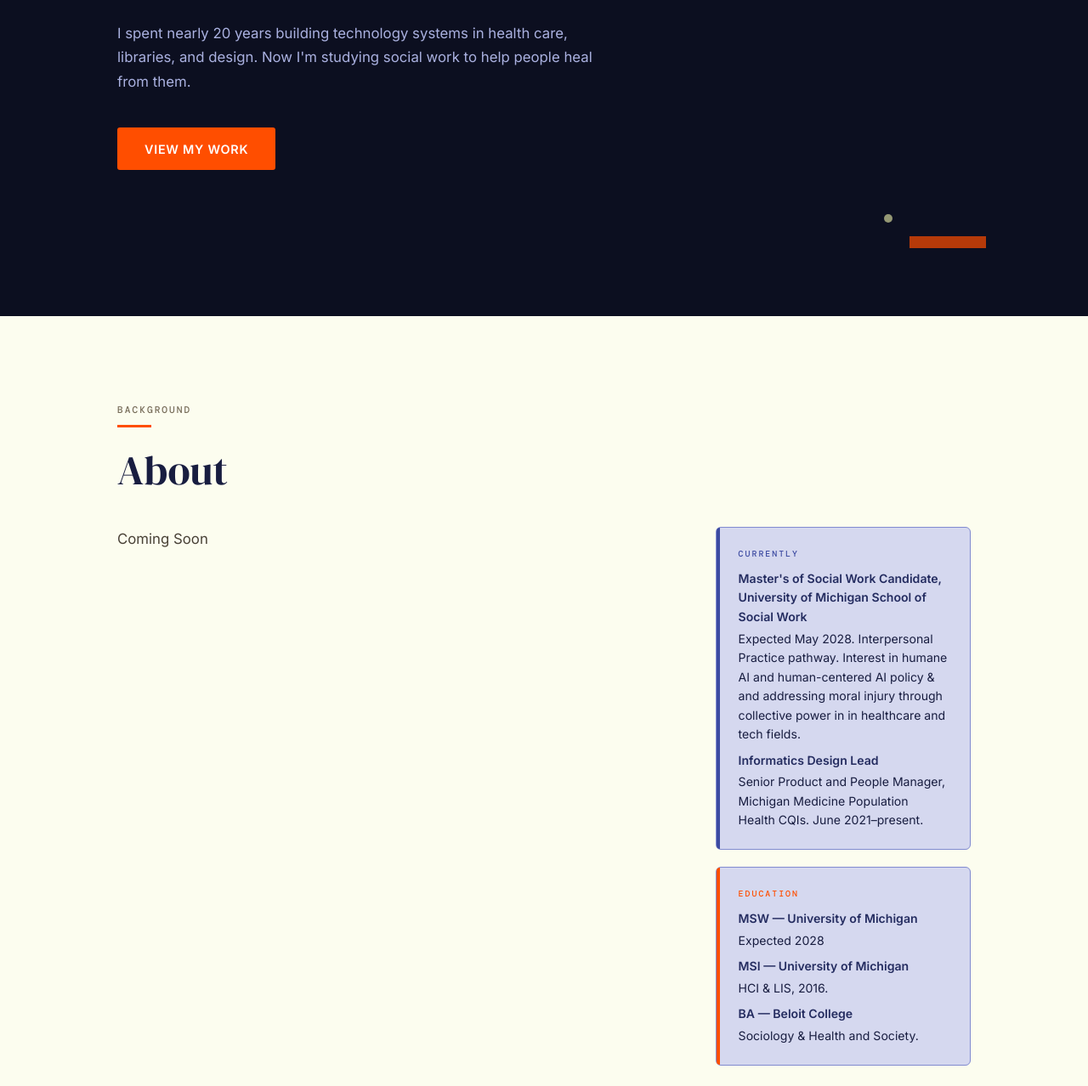
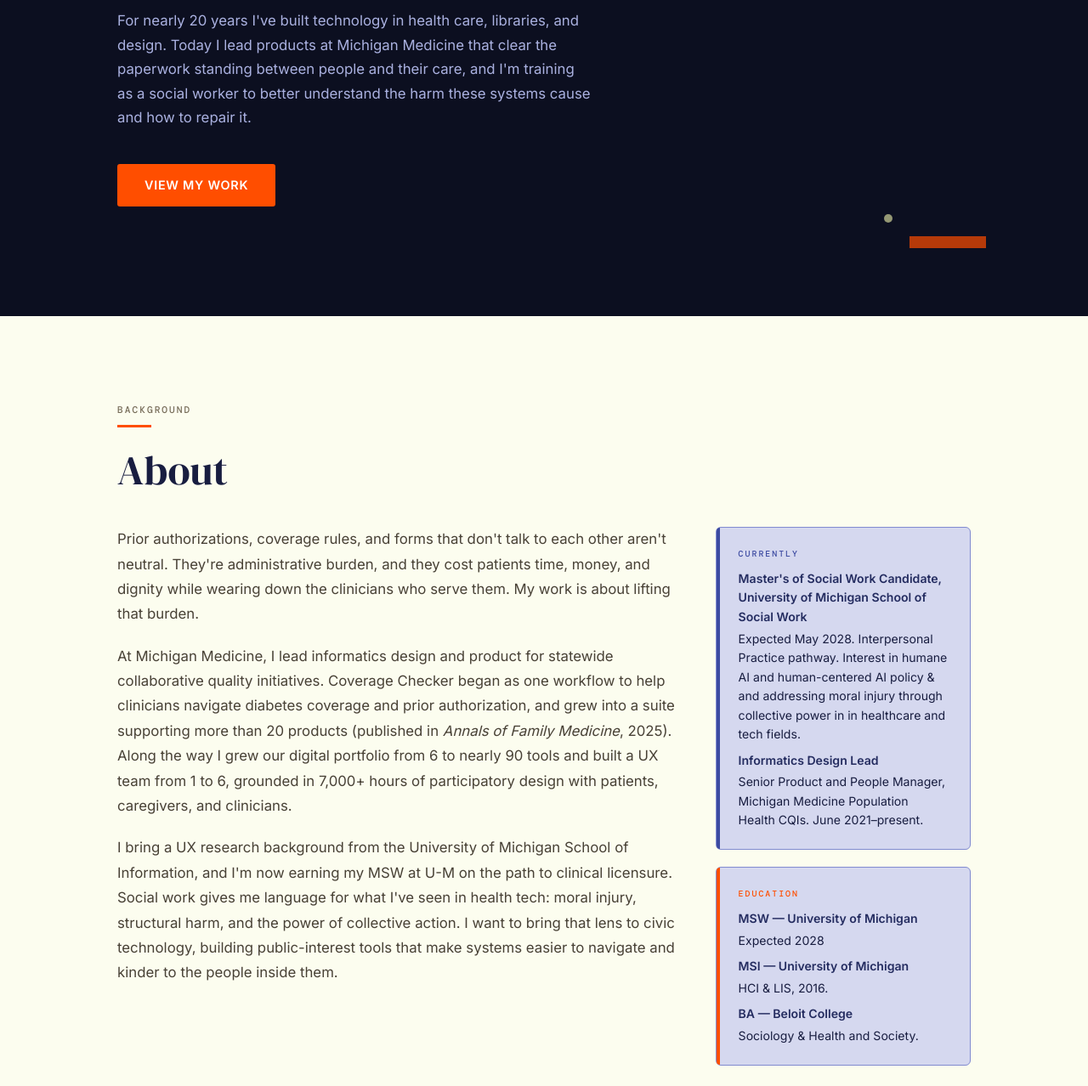
Before and after one commit to noa-kim/noa-kim.github.io, a plain HTML site: page index.html in a window 1280 px wide. Shown: the part 428-1706 px from the top of the page at 85% size. Drawn offline with nearby package versions, Linux system fonts and the light colour scheme.

Commit message:
Reframe homepage hero and About around civic tech
Co-Authored-By: Claude Opus 5.5 <noreply@anthropic.com>
Claude-Session: https://claude.ai/code/session_01N1cWYQtSXhPTxcbzV6apKC

```diff
--- a/index.html
+++ b/index.html
@@ -4,7 +4,7 @@
   <meta charset="UTF-8" />
   <meta name="viewport" content="width=device-width, initial-scale=1.0" />
   <title>Noa Kim — Portfolio</title>
-  <meta name="description" content="Noa Kim — informatics design lead, UX researcher, published health informaticist, and MSW candidate at University of Michigan." />
+  <meta name="description" content="Noa Kim — civic technologist and health informatics product leader cutting administrative burden in health care. UX researcher, published researcher, and MSW candidate at the University of Michigan." />
   <link rel="preconnect" href="https://fonts.googleapis.com" />
   <link rel="preconnect" href="https://fonts.gstatic.com" crossorigin />
   <link href="https://fonts.googleapis.com/css2?family=DM+Serif+Display:ital@0;1&family=DM+Mono:wght@400;500&family=Inter:wght@300;400;500;600&display=swap" rel="stylesheet" />
@@ -628,12 +628,13 @@
       <div class="hero-geo-dot" aria-hidden="true"></div>
       <div class="container">
         <div class="hero-inner">
-          <p class="hero-eyebrow" aria-hidden="true">Health Informatics · Human-Centered Design · Social Work</p>
+          <p class="hero-eyebrow" aria-hidden="true">Civic Tech · Health Informatics · Social Work</p>
           <h1 class="hero-name" id="hero-name">Noa Kim</h1>
-          <p class="hero-tagline">Informatics Design Lead &thinsp;·&thinsp; Published Researcher &thinsp;·&thinsp; MSW Candidate</p>
+          <p class="hero-tagline">Product leader cutting the administrative burden between people and their care.</p>
           <p class="hero-bio">
-            I spent nearly 20 years building technology systems in health care, libraries, and design.
-            Now I'm studying social work to help people heal from them.
+            For nearly 20 years I've built technology in health care, libraries, and design.
+            Today I lead products at Michigan Medicine that clear the paperwork standing between people and their care,
+            and I'm training as a social worker to better understand the harm these systems cause and how to repair it.
           </p>
           <a href="#projects" class="btn btn-primary">View my work</a>
         </div>
@@ -649,7 +650,22 @@
         <div class="about-layout">
           <div class="about-body">
             <p>
-              Coming Soon
+              Prior authorizations, coverage rules, and forms that don't talk to each other aren't neutral.
+              They're administrative burden, and they cost patients time, money, and dignity while wearing down
+              the clinicians who serve them. My work is about lifting that burden.
+            </p>
+            <p>
+              At Michigan Medicine, I lead informatics design and product for statewide collaborative quality initiatives.
+              Coverage Checker began as one workflow to help clinicians navigate diabetes coverage and prior authorization,
+              and grew into a suite supporting more than 20 products (published in <em>Annals of Family Medicine</em>, 2025).
+              Along the way I grew our digital portfolio from 6 to nearly 90 tools and built a UX team from 1 to 6,
+              grounded in 7,000+ hours of participatory design with patients, caregivers, and clinicians.
+            </p>
+            <p>
+              I bring a UX research background from the University of Michigan School of Information, and I'm now earning
+              my MSW at U-M on the path to clinical licensure. Social work gives me language for what I've seen in health tech:
+              moral injury, structural harm, and the power of collective action. I want to bring that lens to civic technology,
+              building public-interest tools that make systems easier to navigate and kinder to the people inside them.
             </p>
           </div>
           <aside class="about-sidebar" aria-label="Current roles and education">
```
